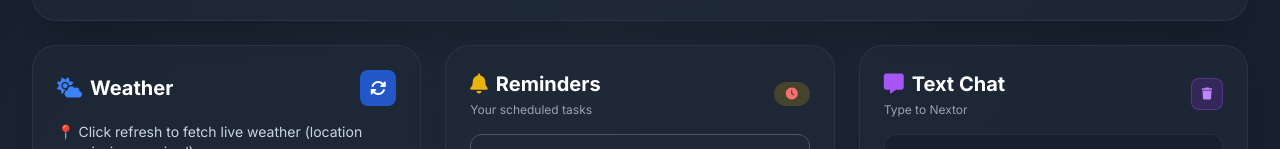
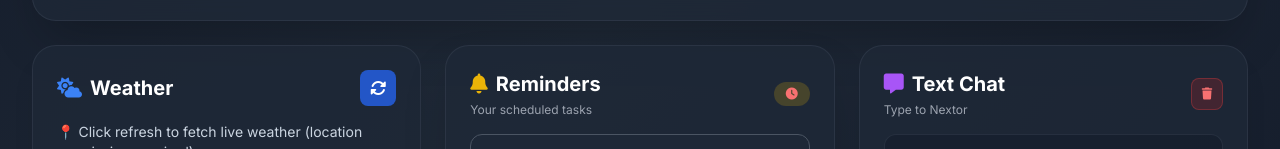
Before and after one commit to Avik-Ghosh07/Nextor-Ai_Assistant, a plain HTML site: page index.html in a window 1280 px wide. Shown: the part 803-952 px from the top of the page. Drawn offline with nearby package versions, Linux system fonts and the light colour scheme; no server answers.

Commit message:
Change clear chat button to dark red color

```diff
--- a/index.html
+++ b/index.html
@@ -275,8 +275,8 @@
                             </h2>
                             <p class="text-gray-400 text-xs mt-1">Type to Nextor</p>
                         </div>
-                        <button id="clear-chat" class="w-8 h-8 rounded-lg bg-purple-600/20 hover:bg-purple-600/40 border border-purple-500/30 hover:border-purple-500 flex items-center justify-center transition-all">
-                            <i class="fas fa-trash text-purple-400 text-xs"></i>
+                        <button id="clear-chat" class="w-8 h-8 rounded-lg bg-red-600/20 hover:bg-red-600/40 border border-red-500/30 hover:border-red-500 flex items-center justify-center transition-all">
+                            <i class="fas fa-trash text-red-400 text-xs"></i>
                         </button>
                     </div>
 
```
